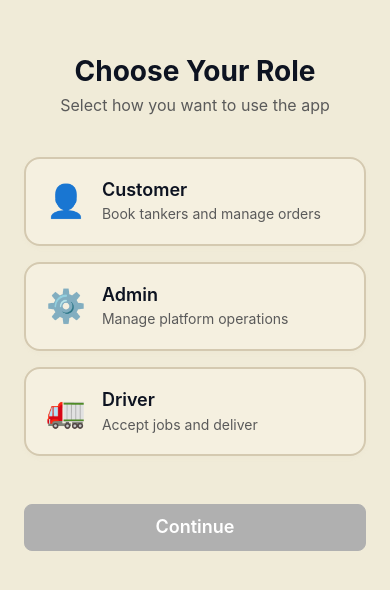
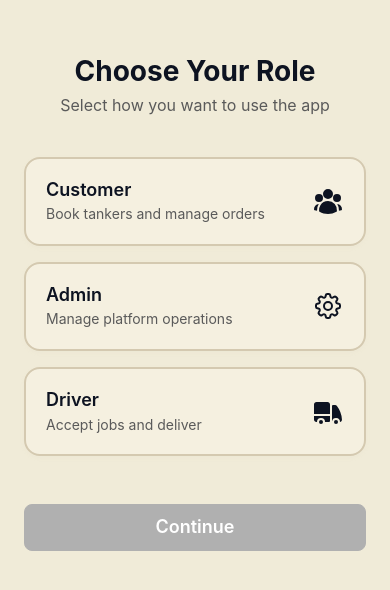
Before and after one commit to ShubhamRRana/WaterTankerAppv1, a React Native app: screen / in a window 390 px wide. Shown: the part 118-708 px from the top of the page. Built offline with nearby package versions, Linux system fonts and the light colour scheme.

Commit message:
Updated role selection icons.

```diff
--- a/package.json
+++ b/package.json
@@ -29,6 +29,7 @@
     "react-native-maps": "1.20.1",
     "react-native-safe-area-context": "~5.6.0",
     "react-native-screens": "~4.16.0",
+    "react-native-svg": "15.12.1",
     "zustand": "^4.4.7"
   },
   "devDependencies": {
--- /dev/null
+++ b/src/components/common/AdminIcon.tsx
@@ -0,0 +1,40 @@
+import React from 'react';
+import Svg, { Path } from 'react-native-svg';
+import { View, StyleSheet } from 'react-native';
+
+interface AdminIconProps {
+  size?: number;
+  color?: string;
+}
+
+const AdminIcon: React.FC<AdminIconProps> = ({ size = 24, color = 'currentColor' }) => {
+  return (
+    <View style={styles.container}>
+      <Svg width={size} height={size} viewBox="0 0 24 24" fill="none">
+        <Path
+          strokeLinecap="round"
+          strokeLinejoin="round"
+          d="M10.343 3.94c.09-.542.56-.94 1.11-.94h1.093c.55 0 1.02.398 1.11.94l.149.894c.07.424.384.764.78.93.398.164.855.142 1.205-.108l.737-.527a1.125 1.125 0 0 1 1.45.12l.773.774c.39.389.44 1.002.12 1.45l-.527.737c-.25.35-.272.806-.107 1.204.165.397.505.71.93.78l.893.15c.543.09.94.559.94 1.109v1.094c0 .55-.397 1.02-.94 1.11l-.894.149c-.424.07-.764.383-.929.78-.165.398-.143.854.107 1.204l.527.738c.32.447.269 1.06-.12 1.45l-.774.773a1.125 1.125 0 0 1-1.449.12l-.738-.527c-.35-.25-.806-.272-1.203-.107-.398.165-.71.505-.781.929l-.149.894c-.09.542-.56.94-1.11.94h-1.094c-.55 0-1.019-.398-1.11-.94l-.148-.894c-.071-.424-.384-.764-.781-.93-.398-.164-.854-.142-1.204.108l-.738.527c-.447.32-1.06.269-1.45-.12l-.773-.774a1.125 1.125 0 0 1-.12-1.45l.527-.737c.25-.35.272-.806.108-1.204-.165-.397-.506-.71-.93-.78l-.894-.15c-.542-.09-.94-.56-.94-1.109v-1.094c0-.55.398-1.02.94-1.11l.894-.149c.424-.07.765-.383.93-.78.165-.398.143-.854-.108-1.204l-.526-.738a1.125 1.125 0 0 1 .12-1.45l.773-.773a1.125 1.125 0 0 1 1.45-.12l.737.527c.35.25.807.272 1.204.107.397-.165.71-.505.78-.929l.15-.894Z"
+          stroke={color}
+          strokeWidth={1.5}
+        />
+        <Path
+          strokeLinecap="round"
+          strokeLinejoin="round"
+          d="M15 12a3 3 0 1 1-6 0 3 3 0 0 1 6 0Z"
+          stroke={color}
+          strokeWidth={1.5}
+        />
+      </Svg>
+    </View>
+  );
+};
+
+const styles = StyleSheet.create({
+  container: {
+    alignItems: 'center',
+    justifyContent: 'center',
+  },
+});
+
+export default AdminIcon;
--- /dev/null
+++ b/src/components/common/CustomerIcon.tsx
@@ -0,0 +1,36 @@
+import React from 'react';
+import Svg, { Path } from 'react-native-svg';
+import { View, StyleSheet } from 'react-native';
+
+interface CustomerIconProps {
+  size?: number;
+  color?: string;
+}
+
+const CustomerIcon: React.FC<CustomerIconProps> = ({ size = 24, color = 'currentColor' }) => {
+  return (
+    <View style={styles.container}>
+      <Svg width={size} height={size} viewBox="0 0 24 24" fill="none">
+        <Path
+          fillRule="evenodd"
+          d="M8.25 6.75a3.75 3.75 0 1 1 7.5 0 3.75 3.75 0 0 1-7.5 0ZM15.75 9.75a3 3 0 1 1 6 0 3 3 0 0 1-6 0ZM2.25 9.75a3 3 0 1 1 6 0 3 3 0 0 1-6 0ZM6.31 15.117A6.745 6.745 0 0 1 12 12a6.745 6.745 0 0 1 6.709 7.498.75.75 0 0 1-.372.568A12.696 12.696 0 0 1 12 21.75c-2.305 0-4.47-.612-6.337-1.684a.75.75 0 0 1-.372-.568 6.787 6.787 0 0 1 1.019-4.38Z"
+          clipRule="evenodd"
+          fill={color}
+        />
+        <Path
+          d="M5.082 14.254a8.287 8.287 0 0 0-1.308 5.135 9.687 9.687 0 0 1-1.764-.44l-.115-.04a.563.563 0 0 1-.373-.487l-.01-.121a3.75 3.75 0 0 1 3.57-4.047ZM20.226 19.389a8.287 8.287 0 0 0-1.308-5.135 3.75 3.75 0 0 1 3.57 4.047l-.01.121a.563.563 0 0 1-.373.486l-.115.04c-.567.2-1.156.349-1.764.441Z"
+          fill={color}
+        />
+      </Svg>
+    </View>
+  );
+};
+
+const styles = StyleSheet.create({
+  container: {
+    alignItems: 'center',
+    justifyContent: 'center',
+  },
+});
+
+export default CustomerIcon;
--- /dev/null
+++ b/src/components/common/DriverIcon.tsx
@@ -0,0 +1,38 @@
+import React from 'react';
+import Svg, { Path } from 'react-native-svg';
+import { View, StyleSheet } from 'react-native';
+
+interface DriverIconProps {
+  size?: number;
+  color?: string;
+}
+
+const DriverIcon: React.FC<DriverIconProps> = ({ size = 24, color = 'currentColor' }) => {
+  return (
+    <View style={styles.container}>
+      <Svg width={size} height={size} viewBox="0 0 24 24" fill="none">
+        <Path
+          d="M3.375 4.5C2.339 4.5 1.5 5.34 1.5 6.375V13.5h12V6.375c0-1.036-.84-1.875-1.875-1.875h-8.25ZM13.5 15h-12v2.625c0 1.035.84 1.875 1.875 1.875h.375a3 3 0 1 1 6 0h3a.75.75 0 0 0 .75-.75V15Z"
+          fill={color}
+        />
+        <Path
+          d="M8.25 19.5a1.5 1.5 0 1 0-3 0 1.5 1.5 0 0 0 3 0ZM15.75 6.75a.75.75 0 0 0-.75.75v11.25c0 .087.015.17.042.248a3 3 0 0 1 5.958.464c.853-.175 1.522-.935 1.464-1.883a18.659 18.659 0 0 0-3.732-10.104 1.837 1.837 0 0 0-1.47-.725H15.75Z"
+          fill={color}
+        />
+        <Path
+          d="M19.5 19.5a1.5 1.5 0 1 0-3 0 1.5 1.5 0 0 0 3 0Z"
+          fill={color}
+        />
+      </Svg>
+    </View>
+  );
+};
+
+const styles = StyleSheet.create({
+  container: {
+    alignItems: 'center',
+    justifyContent: 'center',
+  },
+});
+
+export default DriverIcon;
--- a/src/components/common/index.ts
+++ b/src/components/common/index.ts
@@ -5,3 +5,6 @@ export { default as Card } from './Card';
 export { default as LoadingSpinner } from './LoadingSpinner';
 export { default as Typography } from './Typography';
 export { default as SuccessNotification } from './SuccessNotification';
+export { default as DriverIcon } from './DriverIcon';
+export { default as AdminIcon } from './AdminIcon';
+export { default as CustomerIcon } from './CustomerIcon';
--- a/src/screens/auth/RoleEntryScreen.tsx
+++ b/src/screens/auth/RoleEntryScreen.tsx
@@ -1,7 +1,7 @@
 import React, { useState } from 'react';
 import { View, TouchableOpacity, StyleSheet, ScrollView, Platform, KeyboardAvoidingView } from 'react-native';
 import { SafeAreaView } from 'react-native-safe-area-context';
-import { Typography } from '../../components/common';
+import { Typography, DriverIcon, AdminIcon, CustomerIcon } from '../../components/common';
 import { UI_CONFIG } from '../../constants/config';
 import { StackNavigationProp } from '@react-navigation/stack';
 import { AuthStackParamList } from '../../types';
@@ -16,10 +16,10 @@ const RoleEntryScreen: React.FC<Props> = ({ navigation }) => {
   const [selectedRole, setSelectedRole] = useState<'customer' | 'driver' | 'admin' | null>(null);
   const [isButtonPressed, setIsButtonPressed] = useState(false);
 
-  const roles: Array<{ key: 'customer' | 'driver' | 'admin'; title: string; subtitle: string; icon: string }> = [
-    { key: 'customer', title: 'Customer', subtitle: 'Book tankers and manage orders', icon: '👤' },
-    { key: 'admin', title: 'Admin', subtitle: 'Manage platform operations', icon: '⚙️' },
-    { key: 'driver', title: 'Driver', subtitle: 'Accept jobs and deliver', icon: '🚛' },
+  const roles: Array<{ key: 'customer' | 'driver' | 'admin'; title: string; subtitle: string }> = [
+    { key: 'customer', title: 'Customer', subtitle: 'Book tankers and manage orders' },
+    { key: 'admin', title: 'Admin', subtitle: 'Manage platform operations' },
+    { key: 'driver', title: 'Driver', subtitle: 'Accept jobs and deliver' },
   ];
 
   const continueToLogin = () => {
@@ -44,7 +44,6 @@ const RoleEntryScreen: React.FC<Props> = ({ navigation }) => {
                 onPress={() => setSelectedRole(role.key)}
               >
                 <View style={styles.roleHeader}>
-                  <Typography variant="body" style={styles.roleIcon}>{role.icon}</Typography>
                   <View style={styles.roleInfo}>
                     <Typography variant="h3" style={[styles.roleTitle, selectedRole === role.key && styles.roleTitleSelected]}>
                       {role.title}
@@ -53,6 +52,21 @@ const RoleEntryScreen: React.FC<Props> = ({ navigation }) => {
                       {role.subtitle}
                     </Typography>
                   </View>
+                  {role.key === 'driver' && (
+                    <View style={styles.iconContainer}>
+                      <DriverIcon size={32} color={selectedRole === role.key ? UI_CONFIG.colors.accent : UI_CONFIG.colors.text} />
+                    </View>
+                  )}
+                  {role.key === 'admin' && (
+                    <View style={styles.iconContainer}>
+                      <AdminIcon size={32} color={selectedRole === role.key ? UI_CONFIG.colors.accent : UI_CONFIG.colors.text} />
+                    </View>
+                  )}
+                  {role.key === 'customer' && (
+                    <View style={styles.iconContainer}>
+                      <CustomerIcon size={32} color={selectedRole === role.key ? UI_CONFIG.colors.accent : UI_CONFIG.colors.text} />
+                    </View>
+                  )}
                 </View>
               </TouchableOpacity>
             ))}
@@ -127,6 +141,9 @@ const styles = StyleSheet.create({
     flexDirection: 'row',
     alignItems: 'center',
   },
+  iconContainer: {
+    marginLeft: 16,
+  },
   roleIcon: {
     fontSize: 32,
     marginRight: 16,
--- a/src/screens/auth/RoleSelectionScreen.tsx
+++ b/src/screens/auth/RoleSelectionScreen.tsx
@@ -13,7 +13,7 @@ import { useAuthStore } from '../../store/authStore';
 import { AuthStackParamList } from '../../types/index';
 import { StackNavigationProp } from '@react-navigation/stack';
 import { RouteProp } from '@react-navigation/native';
-import { Typography } from '../../components/common';
+import { Typography, DriverIcon, AdminIcon, CustomerIcon } from '../../components/common';
 import { UI_CONFIG } from '../../constants/config';
 
 type RoleSelectionScreenNavigationProp = StackNavigationProp<AuthStackParamList, 'RoleSelection'>;
@@ -74,18 +74,6 @@ const RoleSelectionScreen: React.FC<Props> = ({ navigation, route }) => {
     }
   };
 
-  const getRoleIcon = (role: 'customer' | 'driver' | 'admin') => {
-    switch (role) {
-      case 'customer':
-        return '👤';
-      case 'driver':
-        return '🚛';
-      case 'admin':
-        return '⚙️';
-      default:
-        return '👤';
-    }
-  };
 
   return (
     <SafeAreaView style={styles.safeArea}>
@@ -112,7 +100,6 @@ const RoleSelectionScreen: React.FC<Props> = ({ navigation, route }) => {
               onPress={() => setSelectedRole(role)}
             >
               <View style={styles.roleHeader}>
-                <Typography variant="body" style={styles.roleIcon}>{getRoleIcon(role)}</Typography>
                 <View style={styles.roleInfo}>
                   <Typography variant="h3" style={[
                     styles.roleTitle,
@@ -127,6 +114,21 @@ const RoleSelectionScreen: React.FC<Props> = ({ navigation, route }) => {
                     {getRoleDescription(role)}
                   </Typography>
                 </View>
+                {role === 'driver' && (
+                  <View style={styles.iconContainer}>
+                    <DriverIcon size={32} color={selectedRole === role ? UI_CONFIG.colors.primary : UI_CONFIG.colors.text} />
+                  </View>
+                )}
+                {role === 'admin' && (
+                  <View style={styles.iconContainer}>
+                    <AdminIcon size={32} color={selectedRole === role ? UI_CONFIG.colors.primary : UI_CONFIG.colors.text} />
+                  </View>
+                )}
+                {role === 'customer' && (
+                  <View style={styles.iconContainer}>
+                    <CustomerIcon size={32} color={selectedRole === role ? UI_CONFIG.colors.primary : UI_CONFIG.colors.text} />
+                  </View>
+                )}
               </View>
             </TouchableOpacity>
           ))}
@@ -215,6 +217,9 @@ const styles = StyleSheet.create({
     flexDirection: 'row',
     alignItems: 'center',
   },
+  iconContainer: {
+    marginLeft: 16,
+  },
   roleIcon: {
     fontSize: 32,
     marginRight: 16,
```
Also changed, not shown: 1 other file (tests, documents, lock files or other folders).
